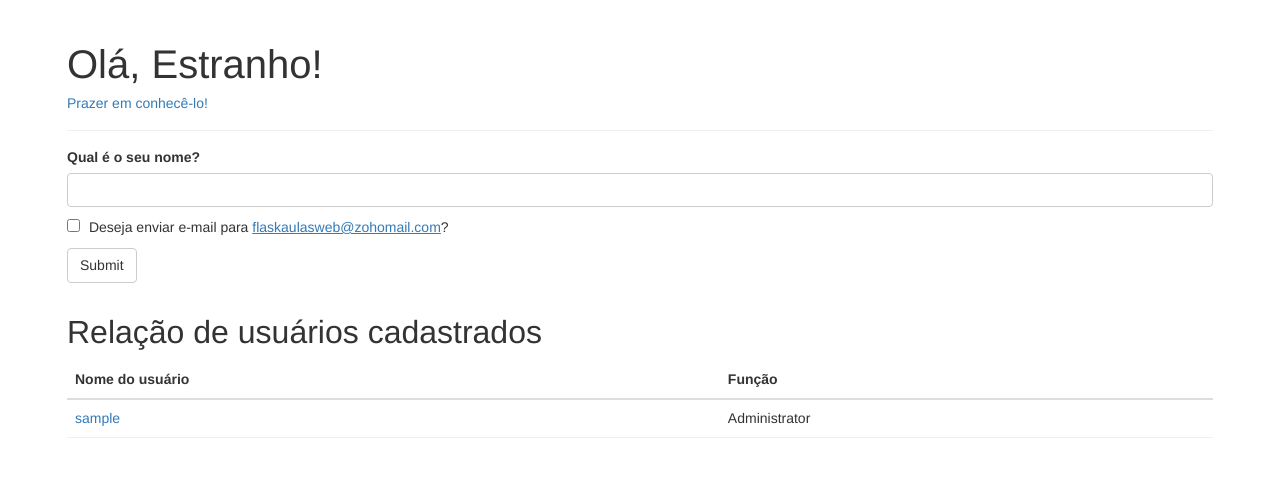
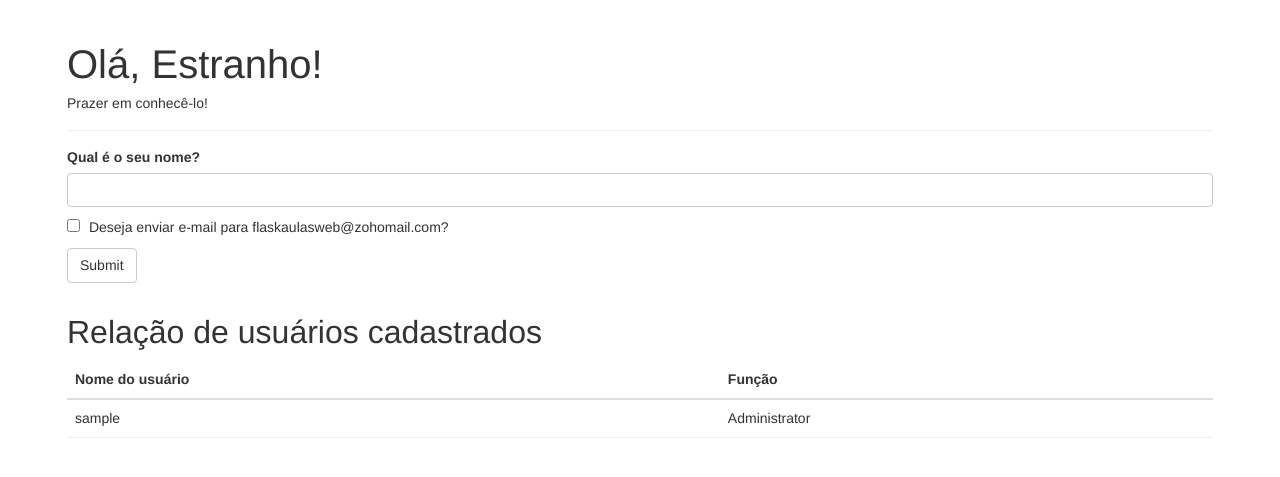
Before and after one commit to santooz-le/flasky-app, a Flask app: page / in a window 1280 px wide. Shown: the part 50-527 px from the top of the page. Run offline with Flask 3, Linux system fonts and the light colour scheme; tables that the repository leaves empty hold one stand-in row (values such as "Sample post").

Commit message:
fix: texto todo preto, sem links, mensagem de email para novos usuarios

```diff
--- a/templates/index.html
+++ b/templates/index.html
@@ -10,7 +10,7 @@
     {% endif %}
 </h1>
 
-<p style="font-size: 14px; margin-bottom: 5px; color: #337ab7;">
+<p style="font-size: 14px; margin-bottom: 5px; color: #333;">
     {% if name and known %}
         Feliz em vê-lo novamente!
     {% else %}
@@ -18,9 +18,9 @@
     {% endif %}
 </p>
 
-{% if email_sent %}
+{% if name and not known %}
 <p style="font-size: 14px; margin-bottom: 5px; color: #333;">
-    E-mail enviado para o <strong>Administrador do sistema</strong>, notificando o cadastro de um <strong>novo usuário</strong>.
+    E-mail enviado para o <strong>Administrador do sistema</strong>, notificando o cadastro de um novo usuário.
 </p>
 {% endif %}
 
@@ -36,7 +36,7 @@
     <div style="margin-bottom: 10px; font-size: 14px;">
         <label>
             <input type="checkbox" name="send_email" style="margin-right: 5px;">
-            Deseja enviar e-mail para <a href="mailto:flaskaulasweb@zohomail.com" style="color: #337ab7;">flaskaulasweb@zohomail.com</a>?
+            Deseja enviar e-mail para flaskaulasweb@zohomail.com?
         </label>
     </div>
     <button type="submit" style="border: 1px solid #ccc; background: #fff; color: #333; padding: 6px 12px; border-radius: 4px; font-size: 14px;">
@@ -58,13 +58,13 @@
     <tbody>
         {% for u in admins %}
         <tr style="border-bottom: 1px solid #eee;">
-            <td style="padding: 8px;"><a href="#" style="color: #337ab7; text-decoration: none;">{{ u.username }}</a></td>
+            <td style="padding: 8px; color: #333;">{{ u.username }}</td>
             <td style="padding: 8px;">Administrator</td>
         </tr>
         {% endfor %}
         {% for u in users %}
         <tr style="border-bottom: 1px solid #eee;">
-            <td style="padding: 8px;"><a href="#" style="color: #337ab7; text-decoration: none;">{{ u.username }}</a></td>
+            <td style="padding: 8px; color: #333;">{{ u.username }}</td>
             <td style="padding: 8px;">User</td>
         </tr>
         {% endfor %}
```
